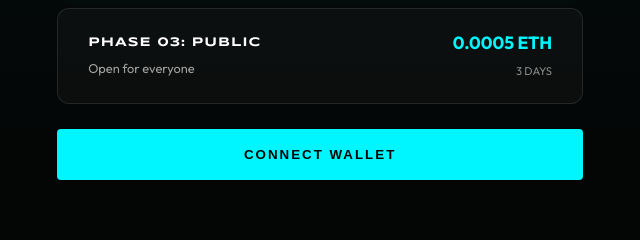
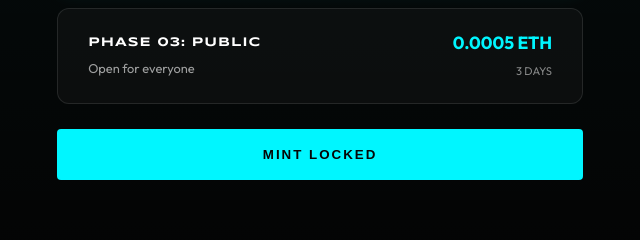
Before and after one commit to Feridmli/Vibe, a website: page index.html in a window 1280 px wide. Shown: the part 1640-1880 px from the top of the page, 569-1209 px from the left. Drawn offline with nearby package versions, Linux system fonts and the light colour scheme.

Commit message:
Update index.html

```diff
--- a/index.html
+++ b/index.html
@@ -467,7 +467,7 @@
                     </div>
                 </div>
 
-                <button class="btn" style="width: 100%; background: var(--accent); color: var(--black); border: none; margin-top: 10px;">CONNECT WALLET</button>
+                <button class="btn" style="width: 100%; background: var(--accent); color: var(--black); border: none; margin-top: 10px;">MINT LOCKED</button>
             </div>
         </div>
     </section>
```
